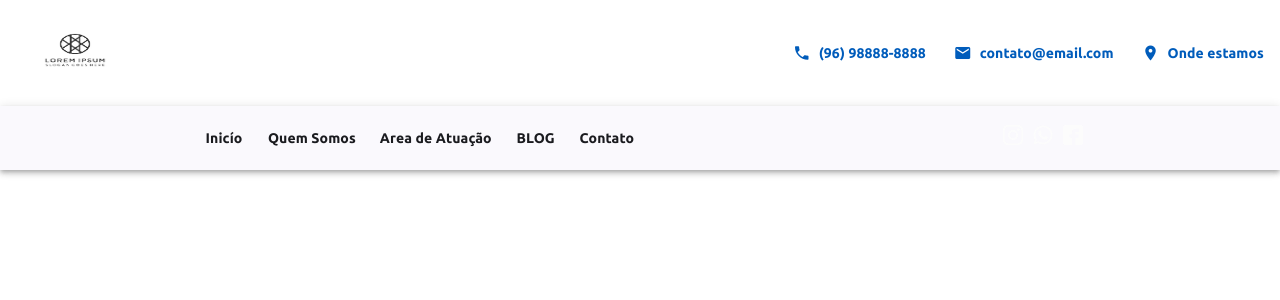
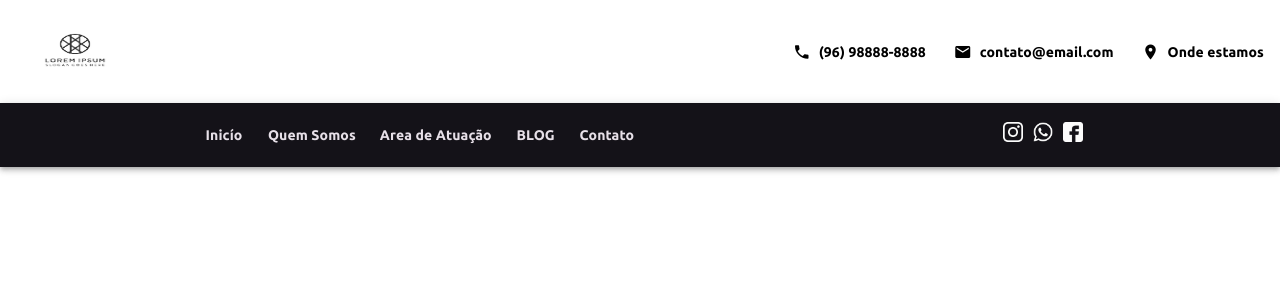
Before and after one commit to ramontrndd/projeto-dw, an Angular app: page / in a window 1280 px wide. Shown: the top 300 px of the page. Built offline with nearby package versions, Linux system fonts and the light colour scheme.

Commit message:
refactor: update component imports and file structure

```diff
--- a/angular.json
+++ b/angular.json
@@ -32,8 +32,9 @@
               }
             ],
             "styles": [
-              "@angular/material/prebuilt-themes/azure-blue.css",
-              "src/styles.scss"
+
+              "src/styles.scss",
+              "src/light.css"
             ],
             "scripts": []
           },
@@ -92,8 +93,9 @@
               }
             ],
             "styles": [
-              "@angular/material/prebuilt-themes/azure-blue.css",
-              "src/styles.scss"
+
+              "src/styles.scss",
+              "src/light.css"
             ],
             "scripts": []
           }
--- a/src/index.html
+++ b/src/index.html
@@ -1,15 +1,21 @@
 <!doctype html>
 <html lang="en">
-<head>
-  <meta charset="utf-8">
-  <title>ProjetoDw</title>
-  <base href="/">
-  <meta name="viewport" content="width=device-width, initial-scale=1">
-  <link rel="icon" type="image/x-icon" href="favicon.ico">
-  <link href="https://fonts.googleapis.com/css2?family=Roboto:wght@300;400;500&display=swap" rel="stylesheet">
-  <link href="https://fonts.googleapis.com/icon?family=Material+Icons" rel="stylesheet">
-</head>
-<body class="mat-typography">
-  <app-root></app-root>
-</body>
+  <head>
+    <meta charset="utf-8" />
+    <title>DW Advogados</title>
+    <base href="/" />
+    <meta name="viewport" content="width=device-width, initial-scale=1" />
+    <link rel="icon" type="image/x-icon" href="favicon.ico" />
+    <link
+      href="https://fonts.googleapis.com/css2?family=Roboto:wght@300;400;500&display=swap"
+      rel="stylesheet"
+    />
+    <link
+      href="https://fonts.googleapis.com/icon?family=Material+Icons"
+      rel="stylesheet"
+    />
+  </head>
+  <body class="mat-typography">
+    <app-root></app-root>
+  </body>
 </html>
--- /dev/null
+++ b/src/light.css
@@ -0,0 +1,61 @@
+:root,
+:host {
+  --sys-background: #141218;
+  --sys-on-background: #e7e0e8;
+  --sys-surface: #141218;
+  --sys-surface-dim: #141218;
+  --sys-surface-bright: #3b383e;
+  --sys-surface-container-lowest: #0f0d13;
+  --sys-surface-container-low: #1d1b20;
+  --sys-surface-container: #211f24;
+  --sys-surface-container-high: #2b292f;
+  --sys-surface-container-highest: #36343a;
+  --sys-on-surface: #e7e0e8;
+  --sys-surface-variant: #49454e;
+  --sys-on-surface-variant: #cbc4cf;
+  --sys-inverse-surface: #e7e0e8;
+  --sys-inverse-on-surface: #322f35;
+  --sys-outline: #948f99;
+  --sys-outline-variant: #000000;
+  --sys-shadow: #000000;
+  --sys-scrim: #ffffff;
+  --sys-surface-tint: #ffffff;
+  --sys-primary: #000000;
+  --sys-on-primary: #000000;
+  --sys-primary-container: #322f35;
+  --sys-on-primary-container: #ffffff;
+  --sys-inverse-primary: #322f35;
+  --sys-secondary: #ffffff;
+  --sys-on-secondary: #ffffff;
+  --sys-secondary-container: #49454e;
+  --sys-on-secondary-container: #e9ddff;
+  --sys-tertiary: #ffffff;
+  --sys-on-tertiary: #ffffff;
+  --sys-tertiary-container: #ffffff;
+  --sys-on-tertiary-container: #ffd9e3;
+  --sys-error: #ffb4ab;
+  --sys-on-error: #561e19;
+  --sys-error-container: #73342d;
+  --sys-on-error-container: #ffdad5;
+  --sys-neutral: #7a767d;
+  --sys-neutral-variant: #7a757f;
+  --sys-primary-fixed: #ffd9e2;
+  --sys-primary-fixed-dim: #ffb1c8;
+  --sys-on-primary-fixed: #3a071d;
+  --sys-on-primary-fixed-variant: #703348;
+  --sys-secondary-fixed: #e9ddff;
+  --sys-secondary-fixed-dim: #d0bcfe;
+  --sys-on-secondary-fixed: #210f47;
+  --sys-on-secondary-fixed-variant: #4d3d75;
+  --sys-tertiary-fixed: #ffd9e3;
+  --sys-tertiary-fixed-dim: #ffb0c9;
+  --sys-on-tertiary-fixed: #3a071e;
+  --sys-on-tertiary-fixed-variant: #6f3349;
+  --sys-inverse-secondary: #65558f;
+  --sys-inverse-tertiary: #8b4a61;
+  --sys-inverse-error: #904a43;
+  --sys-error-fixed: #ffdad5;
+  --sys-error-fixed-dim: #ffb4ab;
+  --sys-on-error-fixed: #ffffff;
+  --sys-on-error-fixed-variant: red;
+}
--- a/src/styles.scss
+++ b/src/styles.scss
@@ -1,3 +1,43 @@
+// Custom Theming for Angular Material
+// For more information: https://material.angular.io/guide/theming
+@use '@angular/material' as mat;
+// Plus imports for other components in your app.
+
+// Include the common styles for Angular Material. We include this here so that you only
+// have to load a single css file for Angular Material in your app.
+// Be sure that you only ever include this mixin once!
+@include mat.core();
+
+// Define the theme object.
+$projeto-dw-theme: mat.define-theme(
+  (
+    color: (
+      theme-type: light,
+      primary: mat.$blue-palette,
+
+      use-system-variables: true,
+    ),
+    density: (
+      scale: 0,
+    ),
+  )
+);
+
+// Include theme styles for core and each component used in your app.
+// Alternatively, you can import and @include the theme mixins for each component
+// that you are using.
+:root {
+  @include mat.all-component-themes($projeto-dw-theme);
+  @include mat.system-level-colors($projeto-dw-theme); // 👈 Added
+  @include mat.system-level-typography($projeto-dw-theme); // 👈 Added
+}
+
+// Comment out the line below if you want to use the pre-defined typography utility classes.
+// For more information: https://material.angular.io/guide/typography#using-typography-styles-in-your-application.
+// @include mat.typography-hierarchy($projeto-dw-theme);
+
+// Comment out the line below if you want to use the deprecated `color` inputs.
+// @include mat.color-variants-backwards-compatibility($projeto-dw-theme);
 @import url('https://fonts.googleapis.com/css2?family=Ubuntu:wght@400;500;700&display=swap');
 * {
   margin: 0;
@@ -5,3 +45,12 @@
   box-sizing: border-box;
   font-family: 'Ubuntu', sans-serif;
 }
+
+html,
+body {
+  height: 100%;
+}
+body {
+  margin: 0;
+  font-family: Roboto, 'Helvetica Neue', sans-serif;
+}
```
Also changed, not shown: package.json (line endings or trailing spaces).
